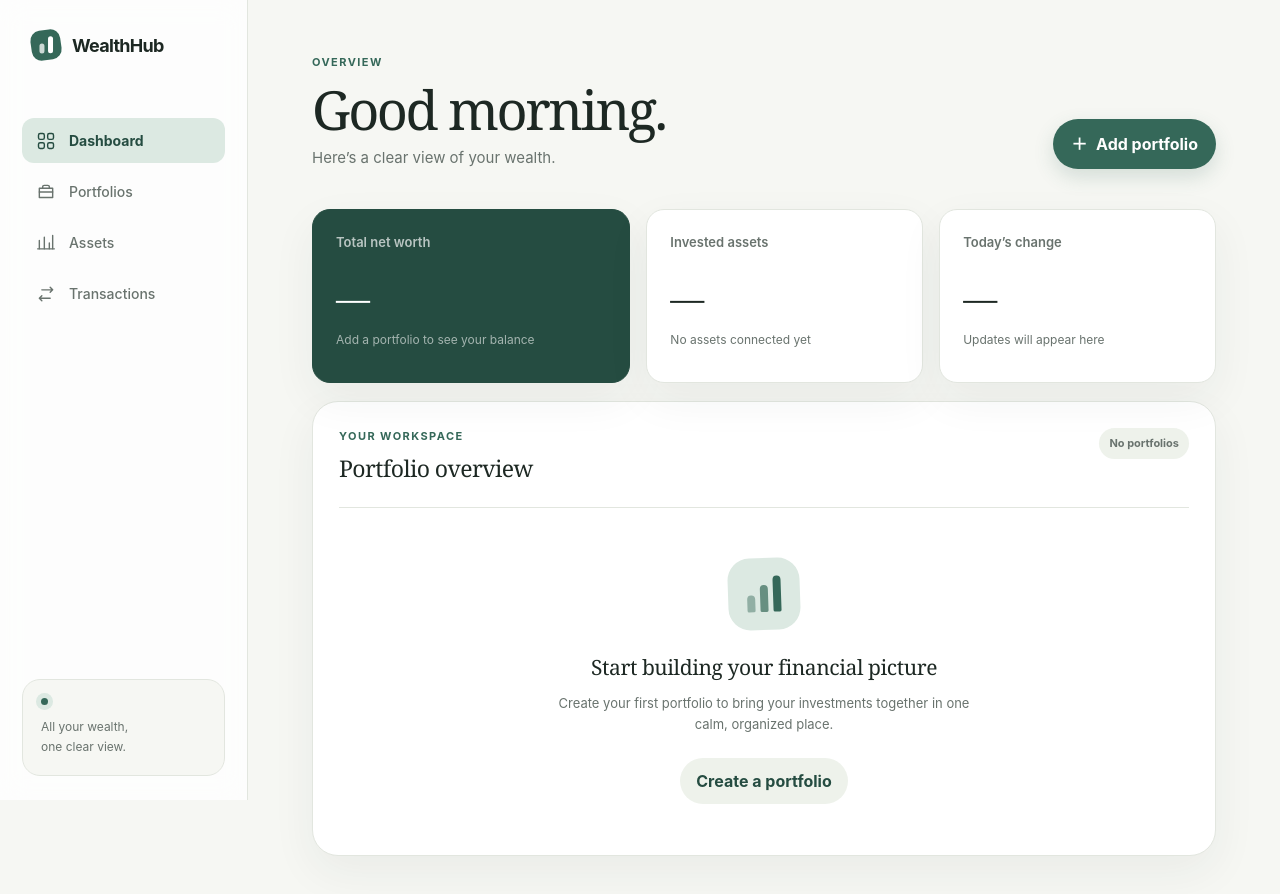
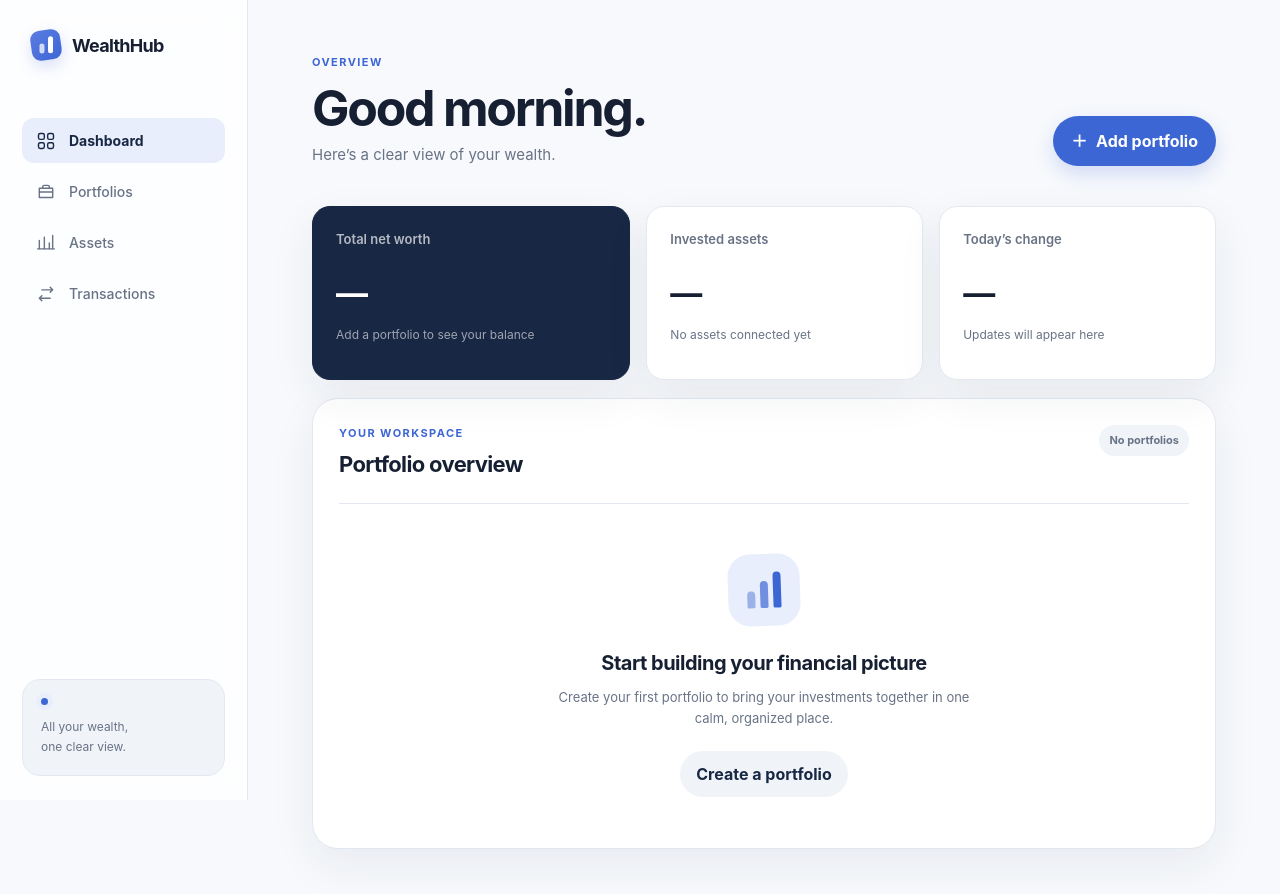
Before and after one commit to nithiwut1997/wealthhub-web, a Next.js app: page / in a window 1280 px wide. Shown: the top 894 px of the page. Built offline with nearby package versions, Linux system fonts and the light colour scheme.

Commit message:
Align WealthHub with navy design language

```diff
--- a/src/app/globals.css
+++ b/src/app/globals.css
@@ -1,20 +1,20 @@
 @import "tailwindcss";
 
 :root {
-  --ink: #1d2823;
-  --muted: #69736e;
-  --canvas: #f6f7f3;
+  --ink: #172033;
+  --muted: #697386;
+  --canvas: #f7f9fc;
   --surface: #ffffff;
-  --surface-soft: #eef2eb;
-  --line: #e2e6df;
-  --accent: #356859;
-  --accent-dark: #254c41;
-  --accent-pale: #dce9e2;
-  --warm: #d8c4a1;
+  --surface-soft: #f0f4f9;
+  --line: #e3e8f0;
+  --accent: #3d66d5;
+  --accent-dark: #182744;
+  --accent-pale: #e8eefc;
+  --accent-bright: #5b7ce2;
   --radius-sm: 12px;
   --radius-md: 18px;
   --radius-lg: 26px;
-  --shadow-soft: 0 16px 45px rgba(35, 57, 46, 0.06);
+  --shadow-soft: 0 16px 45px rgba(25, 42, 73, 0.07);
 }
 
 * { box-sizing: border-box; }
@@ -26,7 +26,7 @@ a { color: inherit; text-decoration: none; }
 .app-shell { min-height: 100vh; }
 .sidebar { position: fixed; inset: 0 auto 0 0; width: 248px; display: flex; flex-direction: column; padding: 30px 22px 24px; border-right: 1px solid var(--line); background: rgba(255,255,255,.78); backdrop-filter: blur(14px); }
 .brand { display: inline-flex; align-items: center; gap: 11px; padding: 0 9px; font-size: 18px; font-weight: 680; letter-spacing: -.04em; }
-.brand-mark { position: relative; width: 30px; height: 30px; display: grid; place-items: center; border-radius: 10px; background: var(--accent); transform: rotate(-8deg); }
+.brand-mark { position: relative; width: 30px; height: 30px; display: grid; place-items: center; border-radius: 9px; background: linear-gradient(145deg, var(--accent-bright), var(--accent)); transform: rotate(-8deg); box-shadow: 0 6px 16px rgba(61, 102, 213, .2); }
 .brand-mark::before, .brand-mark span { content: ""; position: absolute; width: 5px; border-radius: 4px; background: white; transform: rotate(8deg); }
 .brand-mark::before { height: 10px; left: 8px; bottom: 7px; opacity: .75; }
 .brand-mark span { height: 17px; right: 8px; bottom: 6px; }
@@ -35,16 +35,16 @@ a { color: inherit; text-decoration: none; }
 .nav-link svg { width: 20px; height: 20px; }
 .nav-link:hover { color: var(--ink); background: var(--surface-soft); }
 .nav-link.active { color: var(--accent-dark); background: var(--accent-pale); font-weight: 650; }
-.sidebar-note { margin-top: auto; padding: 18px; border: 1px solid var(--line); border-radius: var(--radius-md); background: var(--canvas); color: var(--muted); font-size: 12px; line-height: 1.65; }
+.sidebar-note { margin-top: auto; padding: 18px; border: 1px solid var(--line); border-radius: var(--radius-md); background: var(--surface-soft); color: var(--muted); font-size: 12px; line-height: 1.65; }
 .status-dot { display: block; width: 7px; height: 7px; margin-bottom: 12px; border-radius: 50%; background: var(--accent); box-shadow: 0 0 0 5px var(--accent-pale); }
 .main-content { min-height: 100vh; margin-left: 248px; padding: 54px clamp(32px, 5vw, 78px) 60px; }
 .page-header { display: flex; align-items: flex-end; justify-content: space-between; gap: 32px; max-width: 1180px; margin: 0 auto 40px; }
 .eyebrow { margin: 0 0 10px; color: var(--accent); font-size: 11px; font-weight: 750; letter-spacing: .13em; text-transform: uppercase; }
 h1, h2, h3, p { margin-top: 0; }
-h1 { margin-bottom: 9px; font-family: Georgia, "Times New Roman", serif; font-size: clamp(36px, 5vw, 54px); font-weight: 500; letter-spacing: -.045em; line-height: 1.06; }
+h1 { margin-bottom: 9px; font-size: clamp(34px, 5vw, 50px); font-weight: 680; letter-spacing: -.045em; line-height: 1.08; }
 .subtitle { margin-bottom: 0; color: var(--muted); font-size: 15px; }
 .primary-button, .secondary-button { border: 0; border-radius: 999px; cursor: pointer; font-weight: 650; transition: transform .15s ease, background .15s ease; }
-.primary-button { padding: 13px 18px; background: var(--accent); color: white; box-shadow: 0 8px 20px rgba(53,104,89,.18); }
+.primary-button { padding: 13px 18px; background: var(--accent); color: white; box-shadow: 0 8px 20px rgba(61,102,213,.2); }
 .primary-button:hover { background: var(--accent-dark); transform: translateY(-1px); }
 .primary-button span { margin-right: 5px; }
 .summary-grid { display: grid; grid-template-columns: 1.15fr 1fr 1fr; gap: 16px; max-width: 1180px; margin: 0 auto 18px; }
@@ -53,20 +53,20 @@ h1 { margin-bottom: 9px; font-family: Georgia, "Times New Roman", serif; font-si
 .summary-card.featured { background: var(--accent-dark); border-color: var(--accent-dark); color: white; }
 .summary-card p { margin-bottom: 28px; color: var(--muted); font-size: 13px; font-weight: 590; }
 .summary-card.featured p { color: rgba(255,255,255,.68); }
-.empty-value { margin-bottom: 11px; font-family: Georgia, serif; font-size: 34px; line-height: 1; }
+.empty-value { margin-bottom: 11px; font-size: 32px; font-weight: 650; letter-spacing: -.035em; line-height: 1; }
 .summary-card span { color: var(--muted); font-size: 12px; }
 .summary-card.featured span { color: rgba(255,255,255,.58); }
 .content-card { max-width: 1180px; min-height: 380px; margin: 0 auto; padding: 26px; border-radius: var(--radius-lg); }
 .simple-placeholder { display: grid; min-height: 260px; place-items: center; color: var(--muted); font-size: 14px; text-align: center; }
 .section-heading { display: flex; justify-content: space-between; align-items: flex-start; padding-bottom: 22px; border-bottom: 1px solid var(--line); }
 .section-heading .eyebrow { margin-bottom: 6px; }
-h2 { margin-bottom: 0; font-family: Georgia, serif; font-size: 23px; font-weight: 500; letter-spacing: -.025em; }
+h2 { margin-bottom: 0; font-size: 22px; font-weight: 670; letter-spacing: -.03em; }
 .quiet-label { padding: 7px 10px; border-radius: 99px; background: var(--surface-soft); color: var(--muted); font-size: 11px; font-weight: 650; }
 .empty-state { display: flex; flex-direction: column; align-items: center; max-width: 430px; margin: 50px auto 25px; text-align: center; }
 .empty-illustration { width: 72px; height: 72px; display: flex; align-items: flex-end; justify-content: center; gap: 5px; padding: 18px; margin-bottom: 22px; border-radius: 22px; background: var(--accent-pale); transform: rotate(-2deg); }
 .bar { width: 8px; border-radius: 5px 5px 2px 2px; background: var(--accent); }
 .bar-one { height: 17px; opacity: .45; }.bar-two { height: 27px; opacity: .7; }.bar-three { height: 36px; }
-h3 { margin-bottom: 9px; font-family: Georgia, serif; font-size: 21px; font-weight: 500; letter-spacing: -.02em; }
+h3 { margin-bottom: 9px; font-size: 20px; font-weight: 670; letter-spacing: -.025em; }
 .empty-state p { margin-bottom: 22px; color: var(--muted); font-size: 13px; line-height: 1.65; }
 .secondary-button { padding: 11px 16px; color: var(--accent-dark); background: var(--surface-soft); }
 .secondary-button:hover { background: var(--accent-pale); }
@@ -78,7 +78,7 @@ h3 { margin-bottom: 9px; font-family: Georgia, serif; font-size: 21px; font-weig
   .mobile-header .brand { padding: 0; }
   .avatar { width: 34px; height: 34px; display: grid; place-items: center; border-radius: 50%; color: var(--accent-dark); background: var(--accent-pale); font-size: 10px; font-weight: 750; }
   .main-content { margin: 0; padding: 36px 22px 105px; }
-  .mobile-nav { position: fixed; z-index: 5; right: 12px; bottom: 12px; left: 12px; display: grid; grid-template-columns: repeat(4,1fr); padding: 8px; border: 1px solid var(--line); border-radius: 18px; background: rgba(255,255,255,.92); box-shadow: 0 10px 35px rgba(35,57,46,.14); backdrop-filter: blur(14px); }
+  .mobile-nav { position: fixed; z-index: 5; right: 12px; bottom: 12px; left: 12px; display: grid; grid-template-columns: repeat(4,1fr); padding: 8px; border: 1px solid var(--line); border-radius: 18px; background: rgba(255,255,255,.92); box-shadow: 0 10px 35px rgba(25,42,73,.14); backdrop-filter: blur(14px); }
   .mobile-nav a { display: flex; flex-direction: column; align-items: center; gap: 4px; padding: 6px 2px; color: var(--muted); font-size: 9px; }
   .mobile-nav svg { width: 19px; height: 19px; }
   .mobile-nav a.active { color: var(--accent); font-weight: 700; }
```
